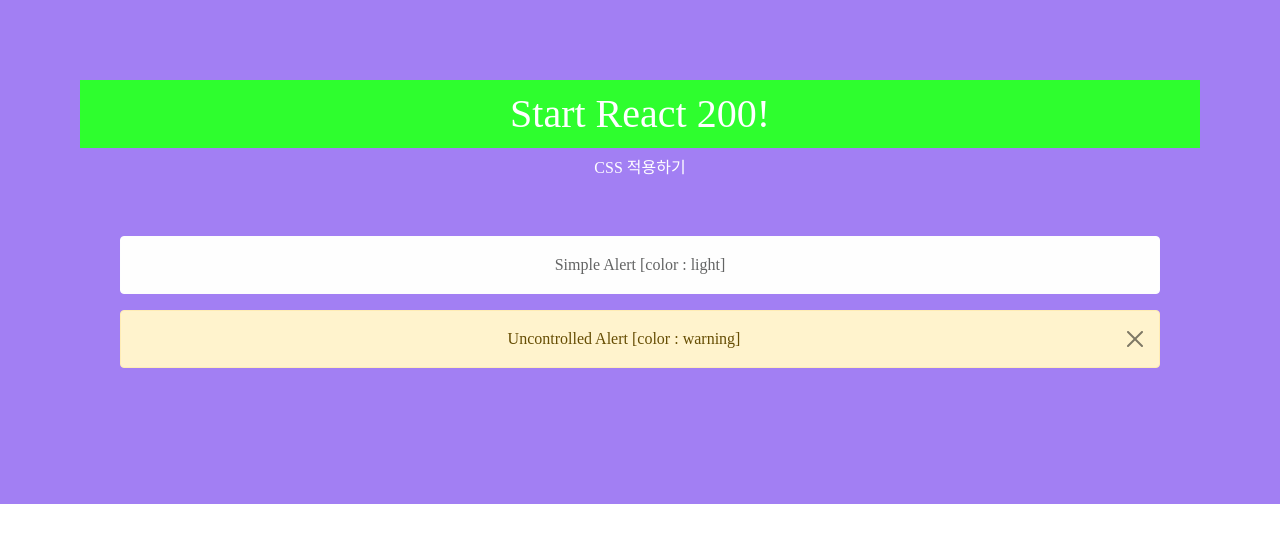
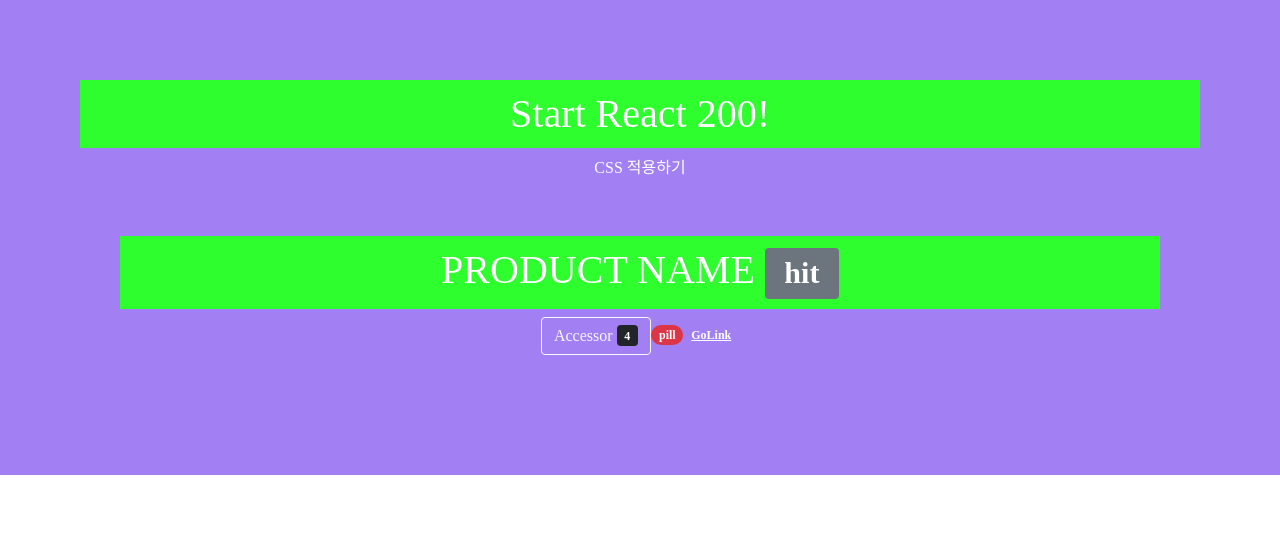
Before and after one commit to prsn-ts/react200, a React (Create React App) app: page / in a window 1280 px wide. Shown: the top 542 px of the page. Built offline with nearby package versions, Linux system fonts and the light colour scheme.

Commit message:
reactstrap Badge, Button 사용하기(초급 035)

```diff
--- a/src/App.js
+++ b/src/App.js
@@ -1,6 +1,6 @@
 import React from 'react';
 import './App.css';
-import ReactstrapAlerts from './R034_ReactstrapAlerts'
+import ReactstrapBadges from './R035_ReactstrapBadges'
 import 'bootstrap/dist/css/bootstrap.css'
 
 function App() {
@@ -8,7 +8,7 @@
     <div>
       <h1>Start React 200!</h1>
       <p>CSS 적용하기</p>
-      <ReactstrapAlerts/>
+      <ReactstrapBadges/>
     </div>
   );
 }
--- /dev/null
+++ b/src/R035_ReactstrapBadges.js
@@ -0,0 +1,19 @@
+import React, { Component } from 'react';
+import { Badge, Button } from 'reactstrap';
+
+class R035_ReactstrapBadges extends Component {
+    render() {
+        return (
+            <div>
+                <h1>PRODUCT NAME <Badge color='secondary'>hit</Badge></h1>
+                <Button color='light' outline>
+                    Accessor <Badge color='dark'>4</Badge>
+                </Button>
+                <Badge color='danger' pill>pill</Badge>
+                <Badge href="https://www.naver.com" color=''>GoLink</Badge>
+            </div>
+        )
+    }
+}
+
+export default R035_ReactstrapBadges;
```
